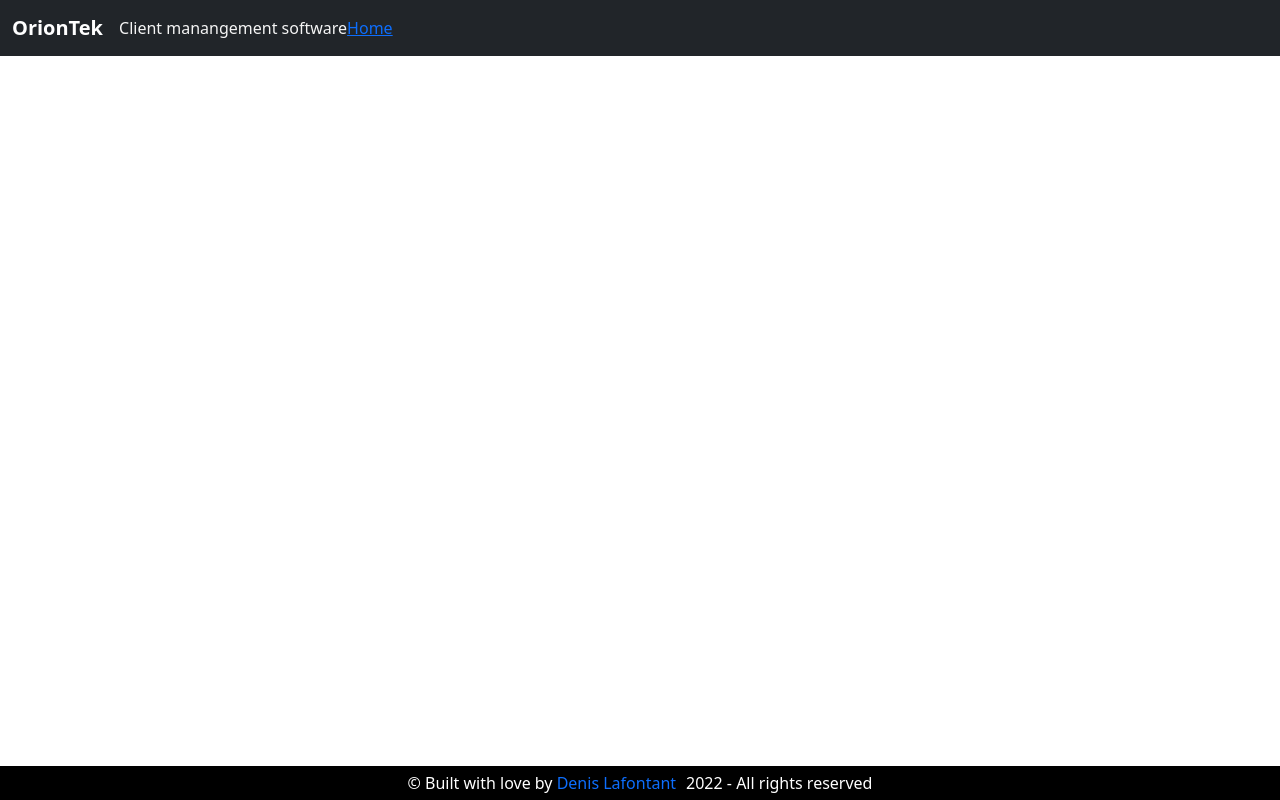
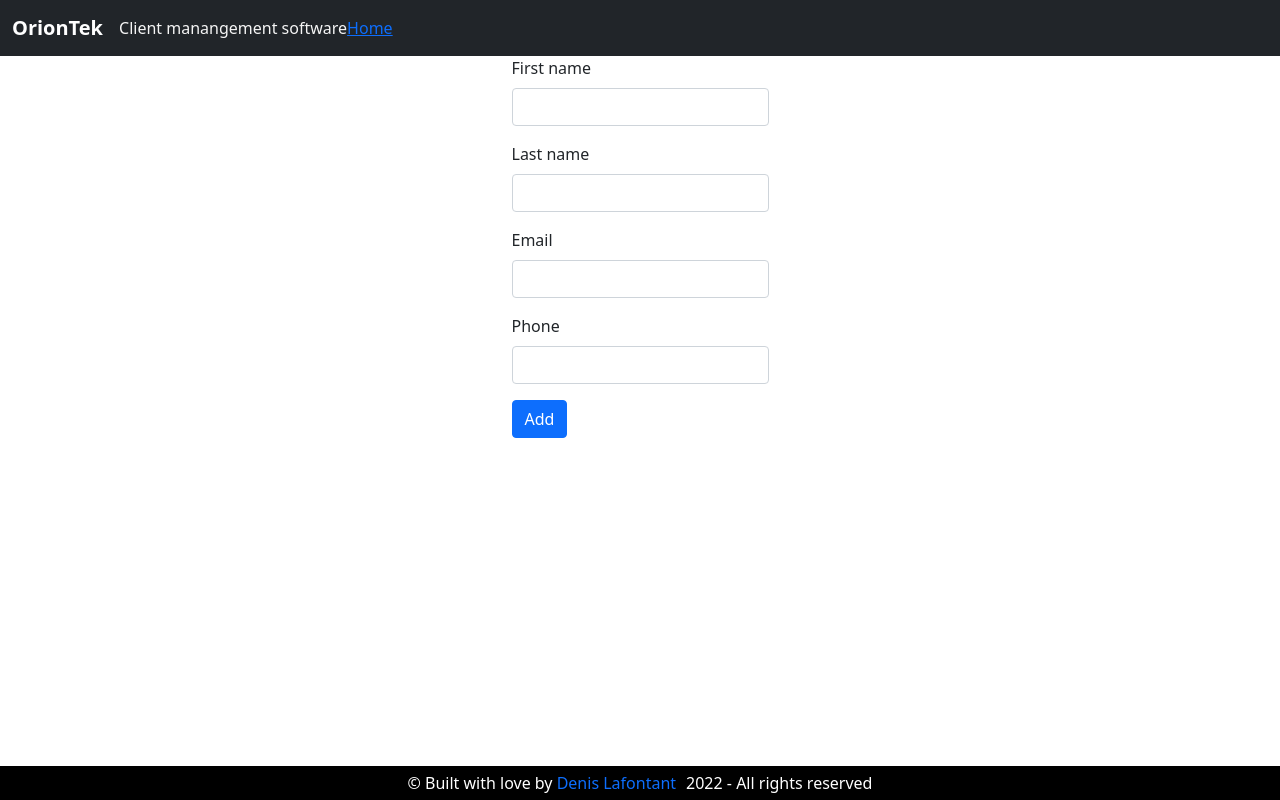
Before and after one commit to icebox827/OrionTek-client, a Vue app: page /addClient in a window 1280 px wide. Built offline with nearby package versions, Linux system fonts and the light colour scheme; no server answers.

Commit message:
Create client form

```diff
--- a/src/components/AddClient.vue
+++ b/src/components/AddClient.vue
@@ -4,8 +4,48 @@ export default {
 
   data() {
     return {
-      add
-    }
-  }
+      clients: [],
+    };
+  },
+
+  created() {
+    let baseUrl = "http://localhost:3003/api/v1/clients";
+
+    let post = {
+      method: "post",
+      headers: {
+        "Content-Type": "application/json",
+      },
+    };
+
+    fetch(baseUrl, post).then((res) => res.json());
+  },
 };
 </script>
+
+<template>
+  <form>
+    <div class="mb-3">
+      <label for="firstName" class="form-label">First name</label>
+      <input type="text" class="form-control" id="firstName" />
+    </div>
+    <div class="mb-3">
+      <label for="lastName" class="form-label">Last name</label>
+      <input type="text" class="form-control" id="lastName" />
+    </div>
+    <div class="mb-3">
+      <label for="email" class="form-label">Email</label>
+      <input
+        type="email"
+        class="form-control"
+        id="email"
+        aria-describedby="emailHelp"
+      />
+    </div>
+    <div class="mb-3">
+      <label for="phone" class="form-label">Phone</label>
+      <input type="text" class="form-control" id="phone" />
+    </div>
+    <button type="submit" class="btn btn-primary">Add</button>
+  </form>
+</template>
--- a/src/router/index.js
+++ b/src/router/index.js
@@ -18,6 +18,14 @@ const router = createRouter({
       component: () => import("../views/ClientView.vue"),
     },
     {
+      path: "/addClient",
+      name: "addClient",
+      // route level code-splitting
+      // this generates a separate chunk (About.[hash].js) for this route
+      // which is lazy-loaded when the route is visited.
+      component: () => import("../views/AddClientView.vue"),
+    },
+    {
       path: "/address",
       name: "address",
       // route level code-splitting
--- /dev/null
+++ b/src/views/AddClientView.vue
@@ -0,0 +1,16 @@
+<script setup>
+import AddClient from "../components/AddClient.vue";
+</script>
+
+<template>
+  <main class="add-form">
+    <AddClient />
+  </main>
+</template>
+
+<style>
+.add-form {
+  display: flex;
+  justify-content: center;
+}
+</style>
```
